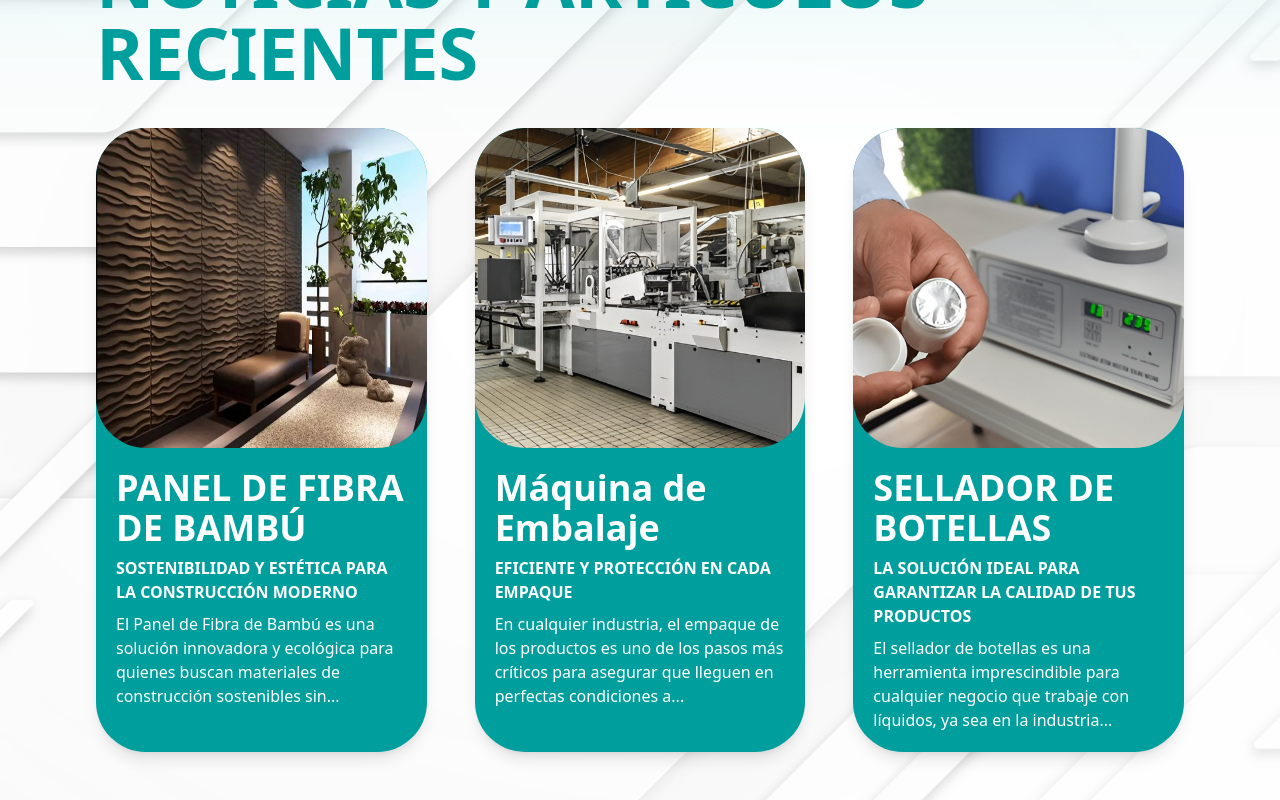
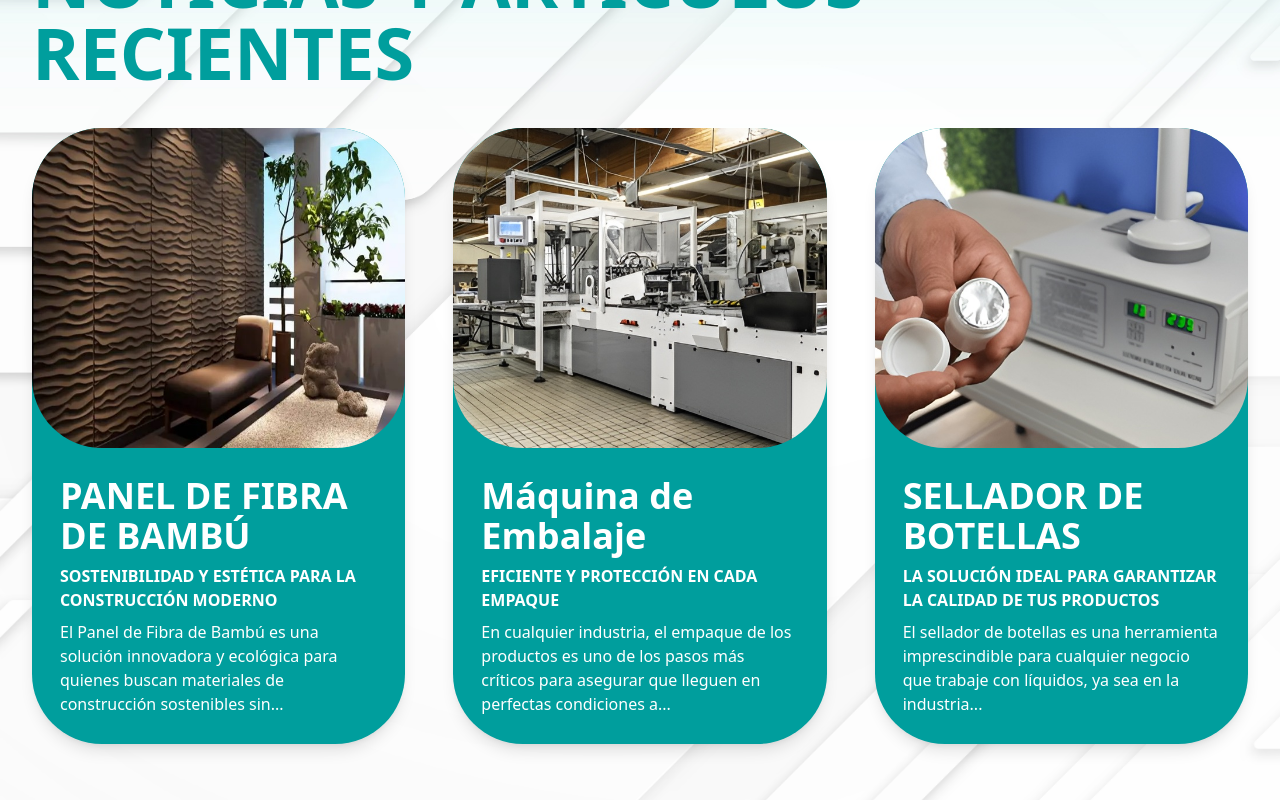
Before and after one commit to yuntasproducciones/tami-teams, a React (Vite) app in the folder frontend/: page / in a window 1280 px wide. Shown: the part 3320-4120 px from the top of the page. Built offline with nearby package versions, Linux system fonts and the light colour scheme; no server answers.

Commit message:
fix: se mejoro la UI

```diff
--- a/frontend/src/presentation/components/Inicio/BlogSection.tsx
+++ b/frontend/src/presentation/components/Inicio/BlogSection.tsx
@@ -34,7 +34,7 @@ const BlogSection = () => {
         className="absolute inset-0 bg-no-repeat bg-cover"
         style={{ backgroundImage: `url(${font})` }}
       ></div>
-      <div className="relative max-w-6xl mx-auto px-4 sm:px-6 lg:px-8">
+      <div className="relative max-w-7xl mx-auto px-4 sm:px-6 lg:px-8">
         <header className="mb-10">
           <h2 className="text-5xl font-bold text-[#2d2d2d]">De nuestro BLOG</h2>
           <h1 className="text-7xl font-extrabold text-[#009e9d]">
@@ -46,15 +46,15 @@ const BlogSection = () => {
           {articles.map((article) => (
             <div
               key={article.id}
-              className="relative shadow-lg min-h-[400px] flex flex-col bg-[#009e9d] rounded-[50px]"
+              className="relative shadow-lg min-h-[400px] flex flex-col bg-[#009e9d] rounded-[70px]"
             >
               <img
                 src={article.image}
                 alt={article.title}
-                className="w-full h-80 object-cover rounded-[50px]"
+                className="w-full h-80 object-cover rounded-[70px]"
               />
 
-              <div className="p-4 flex-grow flex flex-col">
+              <div className="p-6 flex-grow flex flex-col">
                 <h3 className="text-4xl font-bold text-white p-1">
                   {article.title}
                 </h3>
```
